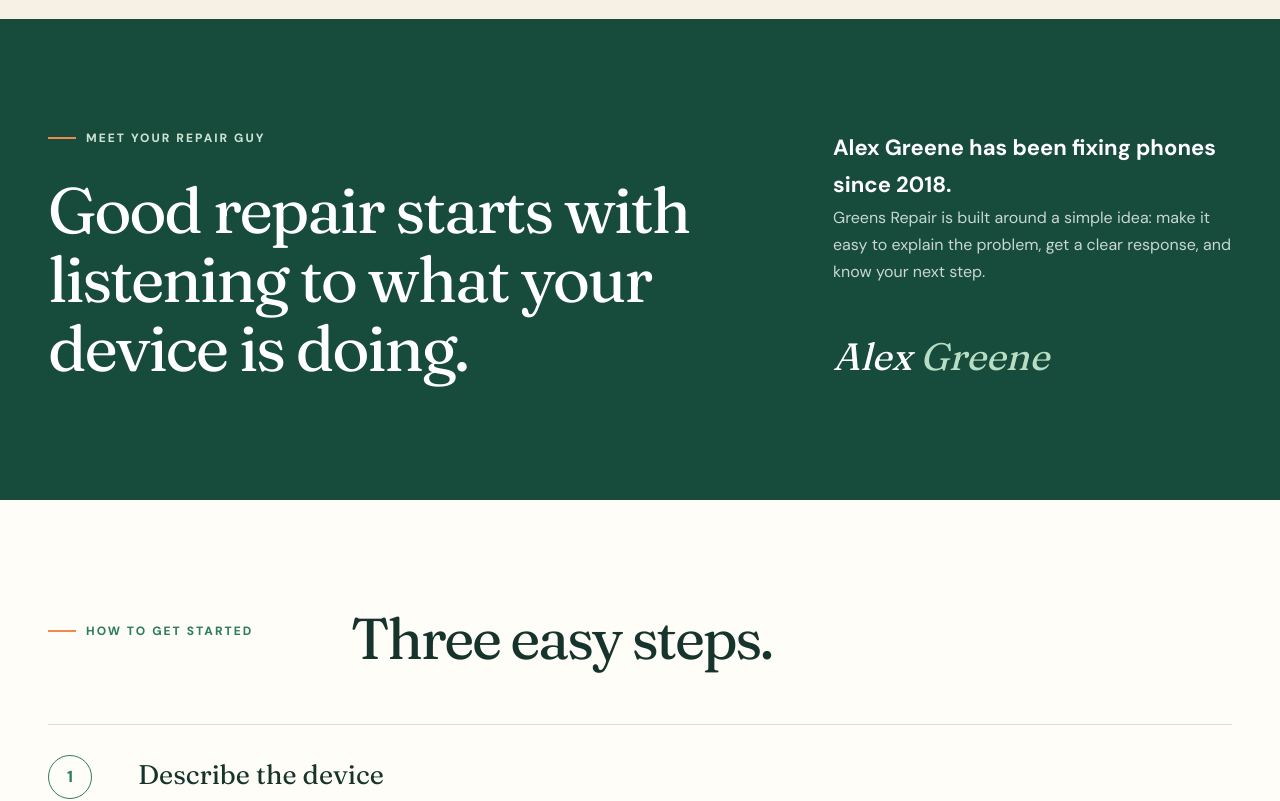
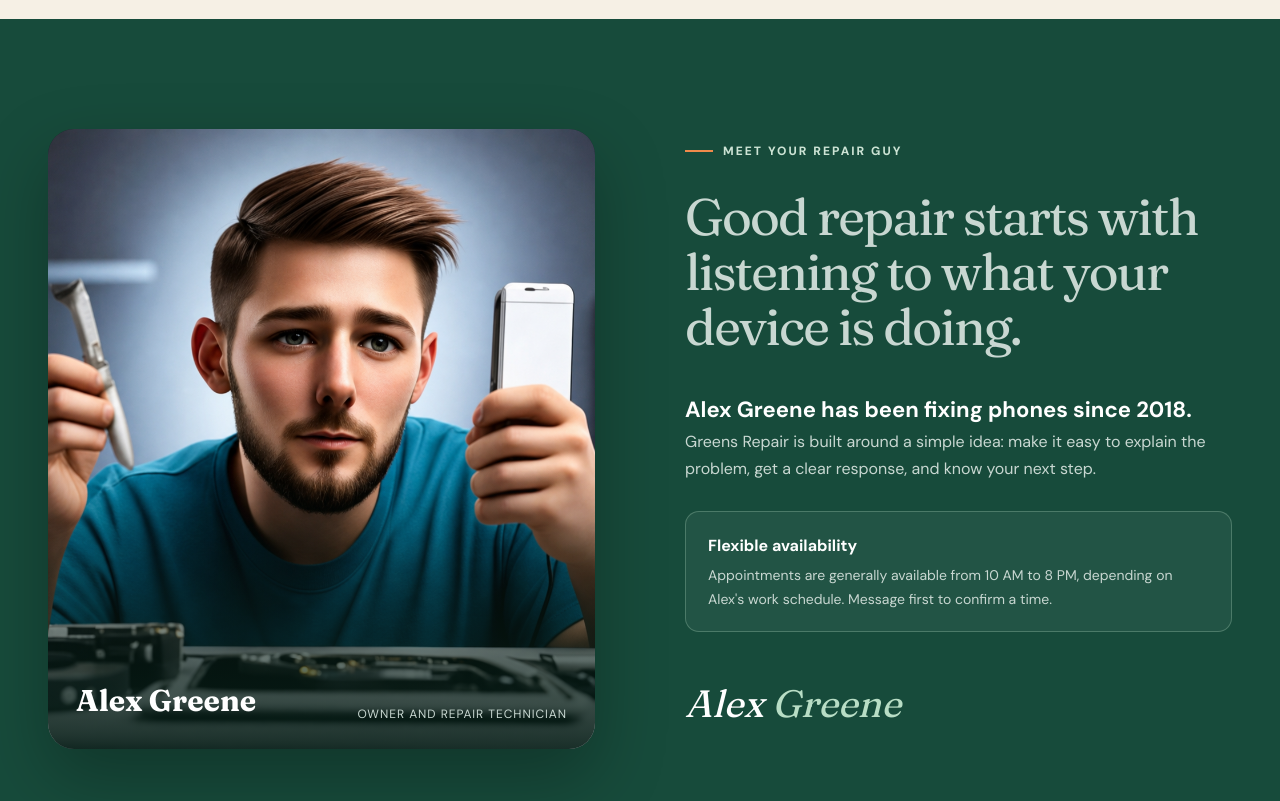
Before and after one commit to Greenesrepair/greenesrepair.github.io, a Next.js app: page / in a window 1280 px wide. Shown: the part 1500-2301 px from the top of the page. Built offline with nearby package versions, Linux system fonts and the light colour scheme.

Commit message:
Add Alex portrait and repair availability

```diff
--- a/app/globals.css
+++ b/app/globals.css
@@ -68,11 +68,20 @@ h1 em { color:var(--green); font-weight:430; }
 .service-card p { color:#63736d; line-height:1.6; }
 .service-card a { margin-top:16px; display:flex; justify-content:space-between; padding-top:16px; border-top:1px solid var(--line); font-weight:800; }
 
-.about { background:var(--forest); color:white; display:grid; grid-template-columns:1.25fr .75fr; gap:120px; }
+.about { background:var(--forest); color:white; display:grid; grid-template-columns:minmax(0,1fr) minmax(0,1fr); gap:90px; align-items:center; }
 .eyebrow.light { color:#cce3d4; }
-.about blockquote { margin:28px 0 0; max-width:720px; font-size:clamp(42px,5vw,70px); line-height:1.08; letter-spacing:-.035em; }
-.about-copy { align-self:end; color:#c8d7d1; line-height:1.7; }
+.about-portrait { position:relative; margin:0; min-height:620px; overflow:hidden; border-radius:26px; background:#0d2e25; box-shadow:0 28px 70px rgba(0,0,0,.28); }
+.about-portrait img { width:100%; height:100%; min-height:620px; position:absolute; inset:0; object-fit:cover; object-position:center; }
+.about-portrait::after { content:""; position:absolute; inset:55% 0 0; background:linear-gradient(transparent,rgba(8,32,25,.9)); }
+.about-portrait figcaption { position:absolute; z-index:2; left:28px; right:28px; bottom:26px; display:flex; align-items:end; justify-content:space-between; gap:20px; }
+.about-portrait figcaption strong { font-family:var(--font-display); font-size:30px; }
+.about-portrait figcaption span { color:#c8d7d1; font-size:12px; letter-spacing:.08em; text-transform:uppercase; text-align:right; }
+.about blockquote { margin:28px 0 36px; max-width:650px; font-size:clamp(38px,4vw,58px); line-height:1.08; letter-spacing:-.035em; }
+.about-copy { color:#c8d7d1; line-height:1.7; }
 .about-lead { color:white; font-size:22px; font-weight:700; }
+.availability { margin-top:28px; padding:20px 22px; display:grid; gap:5px; border:1px solid rgba(184,221,197,.28); border-radius:14px; background:rgba(255,255,255,.05); }
+.availability strong { color:white; }
+.availability span { font-size:14px; }
 .signature { margin-top:40px; font-family:var(--font-display); font-size:38px; font-style:italic; color:white; }
 .signature span { color:var(--mint); }
 .section-heading.compact { grid-template-columns:1fr 2fr; max-width:800px; }
@@ -111,6 +120,7 @@ footer>div { justify-self:end; display:flex; gap:20px; font-size:13px; font-weig
   .service-grid { grid-template-columns:1fr; }
   .service-card { min-height:270px; }
   .about,.quote { grid-template-columns:1fr; gap:55px; }
+  .about-portrait,.about-portrait img { min-height:520px; }
   .section-heading.compact { grid-template-columns:1fr; }
   footer { grid-template-columns:1fr; text-align:center; }
   footer .brand,footer>div { justify-self:center; }
@@ -130,6 +140,9 @@ footer>div { justify-self:end; display:flex; gap:20px; font-size:13px; font-weig
   .section { padding:78px 18px; }
   .section-heading h2,.quote h2 { font-size:44px; }
   .about blockquote { font-size:40px; }
+  .about-portrait,.about-portrait img { min-height:430px; }
+  .about-portrait figcaption { left:18px; right:18px; bottom:18px; align-items:start; flex-direction:column; gap:3px; }
+  .about-portrait figcaption span { text-align:left; }
   .quote-form { padding:22px; box-shadow:8px 8px 0 rgba(22,52,44,.18); }
   .quote-actions { align-items:stretch; flex-direction:column; }
   .steps li { grid-template-columns:58px 1fr; }
--- a/app/page.tsx
+++ b/app/page.tsx
@@ -20,7 +20,20 @@ export default function Home() {
         <div className="section-heading"><p className="eyebrow"><span />What Alex does</p><h2>Repair help without the runaround.</h2><p>Start with the device and the problem. Alex will help you understand what comes next.</p></div>
         <div className="service-grid">{siteContent.services.map((service) => <article className="service-card" key={service.number}><div className="service-top"><span>{service.number}</span>{service.comingSoon && <small>Coming soon</small>}</div><h3>{service.title}</h3><p>{service.description}</p><a href="#quote">Ask Alex <span>&rarr;</span></a></article>)}</div>
       </section>
-      <section className="about section" id="about"><div><p className="eyebrow light"><span />Meet your repair guy</p><blockquote>Good repair starts with listening to what your device is doing.</blockquote></div><div className="about-copy"><p className="about-lead">Alex Greene has been fixing phones since 2018.</p><p>Greens Repair is built around a simple idea: make it easy to explain the problem, get a clear response, and know your next step.</p><div className="signature">Alex <span>Greene</span></div></div></section>
+      <section className="about section" id="about">
+        <figure className="about-portrait">
+          <img src="/alex-greene.png" alt="AI-generated portrait of Alex Greene at a phone repair workbench" />
+          <figcaption><strong>Alex Greene</strong><span>Owner and repair technician</span></figcaption>
+        </figure>
+        <div className="about-copy">
+          <p className="eyebrow light"><span />Meet your repair guy</p>
+          <blockquote>Good repair starts with listening to what your device is doing.</blockquote>
+          <p className="about-lead">Alex Greene has been fixing phones since 2018.</p>
+          <p>Greens Repair is built around a simple idea: make it easy to explain the problem, get a clear response, and know your next step.</p>
+          <div className="availability"><strong>Flexible availability</strong><span>Appointments are generally available from 10 AM to 8 PM, depending on Alex&apos;s work schedule. Message first to confirm a time.</span></div>
+          <div className="signature">Alex <span>Greene</span></div>
+        </div>
+      </section>
       <section className="process section"><div className="section-heading compact"><p className="eyebrow"><span />How to get started</p><h2>Three easy steps.</h2></div><ol className="steps"><li><span>1</span><div><h3>Describe the device</h3><p>Share the make and model if you know it.</p></div></li><li><span>2</span><div><h3>Explain the problem</h3><p>Tell Alex what happened and what you are seeing.</p></div></li><li><span>3</span><div><h3>Get your next step</h3><p>Alex will reply with questions or repair guidance.</p></div></li></ol></section>
       <section className="quote section" id="quote"><div className="quote-heading"><p className="eyebrow light"><span />Start here</p><h2>Tell Alex what needs fixing.</h2><p>Build a quick message in a few seconds. No account and no complicated form.</p></div><QuoteBuilder /></section>
       <footer><a className="brand" href="#top"><span className="brand-mark">G</span><span><strong>{siteContent.businessName}</strong><small>by {siteContent.ownerName}</small></span></a><p>Phone repair since {siteContent.experienceSince}. PC repair coming soon.</p><div><a href="#services">Services</a><a href="#about">About</a><a href="#quote">Get a quote</a></div></footer>
```
Also changed, not shown: public/alex-greene.png (added).
